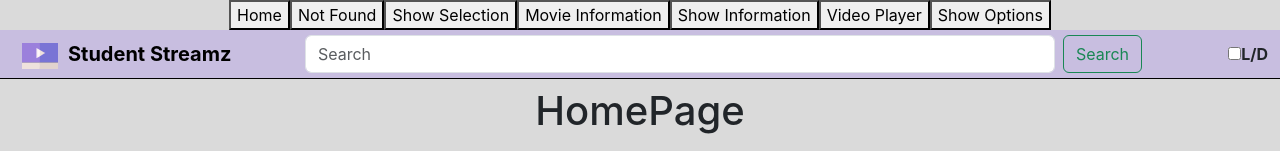
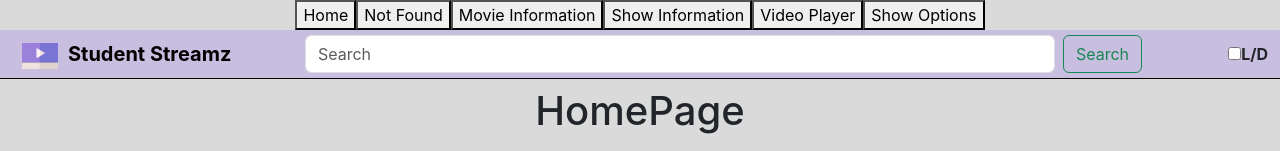
Before and after one commit to HassanBFarhat/Student_Streamz, a React (Create React App) app in the folder student_streamz/: page / in a window 1280 px wide. Shown: the top 151 px of the page. Built offline with nearby package versions, Linux system fonts and the light colour scheme.

Commit message:
18th: Removed uncessesary file + updated some files

```diff
--- a/student_streamz/src/App.js
+++ b/student_streamz/src/App.js
@@ -4,7 +4,6 @@ import React from 'react';
 import { HashRouter as Router, Routes, Route } from 'react-router-dom';
 import HomePage from './webpages/HomePage';
 import NotFoundPage from './webpages/NotFoundPage';
-import ShowSelectionPage from './webpages/ShowSelectionPage';
 import MovieInformationPage from './webpages/MovieInformationPage';
 import ShowInformationPage from './webpages/ShowInformationPage';
 import VideoPlayerPage from './webpages/VideoPlayerPage';
@@ -20,7 +19,6 @@ function App() {
             <Route index element={<HomePage />} />
             <Route path="/" element={<HomePage />} />
             <Route path='/notfound' element={<NotFoundPage />} />
-            <Route path='/showselection' element={<ShowSelectionPage />} />
             <Route path='/movieinformation' element={<MovieInformationPage />} />
             <Route path='/movieinformation/:movieId' element={<MovieInformationPage />} />
             <Route path='/showinformation' element={<ShowInformationPage />} />
--- a/student_streamz/src/components/NavBar.js
+++ b/student_streamz/src/components/NavBar.js
@@ -18,9 +18,6 @@ function NavBar() {
             </Link>
             <Link to="/notfound">
                 <button>Not Found</button>
-            </Link>
-            <Link to="/showselection">
-                <button>Show Selection</button>
             </Link>
             <Link to="/movieinformation">
                 <button>Movie Information</button>
--- a/student_streamz/src/webpages/ShowSelectionPage.js
+++ /dev/null
@@ -1,10 +0,0 @@
-
-function ShowSelectionPage() {
-    return (
-        <>
-        <h1>ShowSelectionPage</h1>
-        </>
-    );
-}
-
-export default ShowSelectionPage;
```
